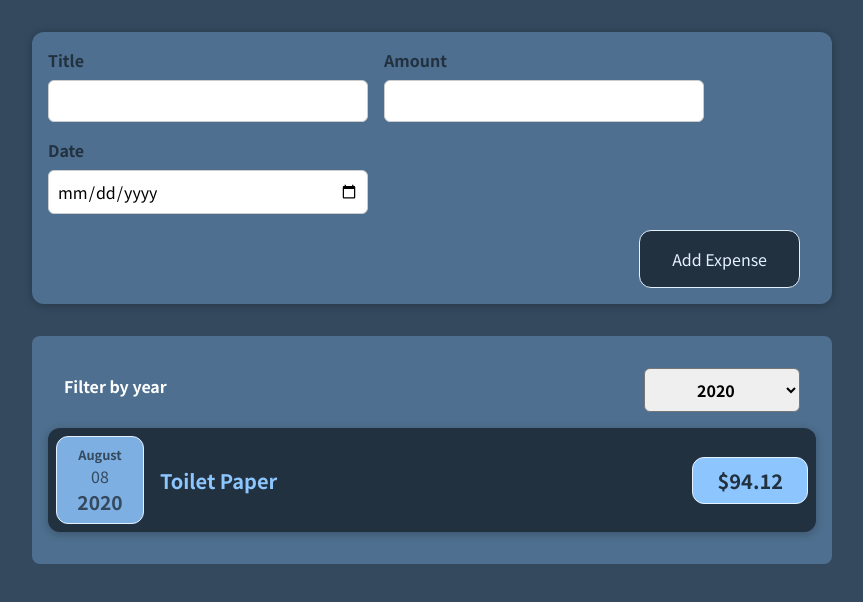
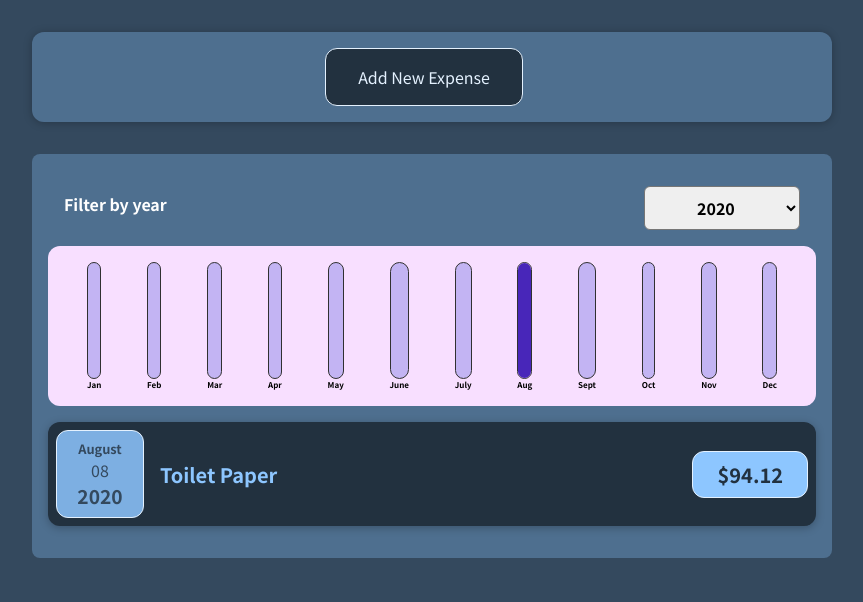
Before and after one commit to shinshilkina/react-the-complete-guide-incl-redux, a React (Create React App) app: page / in a window 1280 px wide. Shown: the top 602 px of the page, without its empty margins (208-1071 px from the left). Built offline with nearby package versions, Linux system fonts and the light colour scheme.

Commit message:
finish capture

```diff
--- /dev/null
+++ b/src/components/Chart/Chart.css
@@ -0,0 +1,9 @@
+.chart {
+  padding: 1rem;
+  border-radius: 12px;
+  background-color: #f8dfff;
+  text-align: center;
+  display: flex;
+  justify-content: space-around;
+  height: 10rem;
+}
--- /dev/null
+++ b/src/components/Chart/Chart.js
@@ -0,0 +1,23 @@
+import React from "react";
+import './Chart.css';
+import ChartBar from "./ChartBar";
+
+function Chart(props) {
+  const dataPointValues = props.dataPoints.map(dataPoint => dataPoint.value);
+  const totalMaximum = Math.max(...dataPointValues);
+
+
+  return (
+    <div className="chart">
+      { props.dataPoints.map(dataPoint =>
+         <ChartBar
+          key={'key' + dataPoint.title}
+          value={dataPoint.value}
+          maxValue={totalMaximum}
+          label={dataPoint.title}
+        />) }
+    </div>
+  )
+}
+
+export default Chart;
--- /dev/null
+++ b/src/components/Chart/ChartBar.css
@@ -0,0 +1,30 @@
+.chart-bar {
+  height: 100%;
+  display: flex;
+  flex-direction: column;
+  align-items: center;
+}
+
+.chart-bar__inner {
+  height: 100%;
+  width: 100%;
+  border: 1px solid #313131;
+  border-radius: 12px;
+  background-color: #c3b4f3;
+  overflow: hidden;
+  display: flex;
+  flex-direction: column;
+  justify-content: flex-end;
+}
+
+.chart-bar__fill {
+  background-color: #4826b9;
+  width: 100%;
+  transition: all 0.3s ease-out;
+}
+
+.chart-bar__label {
+  font-weight: bold;
+  font-size: 0.5rem;
+  text-align: center;
+}
--- /dev/null
+++ b/src/components/Chart/ChartBar.js
@@ -0,0 +1,25 @@
+import React from "react";
+import './ChartBar.css';
+
+function ChartBar(props) {
+  let barFillHeight = '0%';
+
+  if (props.maxValue > 0) {
+    barFillHeight = Math.round((props.value / props.maxValue) * 100) + '%';
+  }
+
+  return (
+    <div className="chart-bar">
+      <div className="chart-bar__inner">
+        <div className="chart-bar__fill"
+          style={{ height: barFillHeight }}
+        />
+      </div>
+      <div className="chart-bar__label">
+        { props.label }
+      </div>
+    </div>
+  )
+}
+
+export default ChartBar;
--- a/src/components/Expenses/Expense/index.js
+++ b/src/components/Expenses/Expense/index.js
@@ -1,6 +1,7 @@
 import { useState } from 'react';
-import ExpenseItem from '../ExpenseItem/index';
+import ExpensesChart from '../ExpensesChart';
 import ExpensesFilter from '../ExpensesFilter';
+import ExpensesList from '../ExpensesList';
 import './index.css';
 
 function Expenses(props) {
@@ -14,25 +15,15 @@
     element.date.getFullYear().toString() === filteredYear
   )
 
-  let expensesContent = <p>No expenses found.</p>;
 
-  if (filteredExpenses.length) {
-    expensesContent = filteredExpenses.map(element => (
-      <ExpenseItem
-        key={element.id}
-        title={element.title}
-        amount={element.amount}
-        date={element.date}
-      />
-    ));
-  }
 
   return <div className="expenses">
     <ExpensesFilter
       selected={filteredYear}
       onChangeFilter={filterChangeHandler}
     />
-    { expensesContent }
+    <ExpensesChart expenses={filteredExpenses} />
+    <ExpensesList items={filteredExpenses}/>
   </div>;
 }
 
--- a/src/components/Expenses/ExpenseItem/index.js
+++ b/src/components/Expenses/ExpenseItem/index.js
@@ -4,6 +4,7 @@
 
 function ExpenseItem(props) {
   return (
+    <li>
       <Card className="expense-item">
         <ExpenseDate date={ props.date } />
         <div className="expense-item__description">
@@ -13,6 +14,7 @@
           </div>
         </div>
       </Card>
+    </li>
   )
 }
 
--- /dev/null
+++ b/src/components/Expenses/ExpensesChart.js
@@ -0,0 +1,21 @@
+import React from "react";
+import Chart from "../Chart/Chart";
+import { MONTHS } from '../../tools/constants';
+
+function ExpensesChart(props) {
+  const chartDataPoints = MONTHS.map((name) => {
+    return {
+      title: name,
+      value: 0,
+    };
+  });
+
+  for (const expense of props.expenses) {
+    const expenseMoths = expense.date.getMonth();
+    chartDataPoints[expenseMoths].value += expense.amount;
+  }
+
+  return <Chart dataPoints={chartDataPoints} />
+}
+
+export default ExpensesChart;
--- /dev/null
+++ b/src/components/Expenses/ExpensesList.css
@@ -0,0 +1,9 @@
+.expenses-list {
+  list-style: none;
+  padding: 0;
+}
+
+.expenses-list__fallback {
+  color: white;
+  text-align: center;
+}
--- /dev/null
+++ b/src/components/Expenses/ExpensesList.js
@@ -0,0 +1,25 @@
+import React from 'react';
+import ExpenseItem from './ExpenseItem';
+
+import './ExpensesList.css';
+
+function ExpensesList(props) {
+
+  if (!props.items.length) {
+    return <p className="expenses-list__fallback">No expenses found.</p>
+  }
+  return <ul className="expenses-list">
+    {
+      props.items.map(element => (
+        <ExpenseItem
+          key={element.id}
+          title={element.title}
+          amount={element.amount}
+          date={element.date}
+        />
+      ))
+    }
+  </ul>
+}
+
+export default ExpensesList;
--- a/src/components/NewExprense/ExpenseForm.js
+++ b/src/components/NewExprense/ExpenseForm.js
@@ -69,7 +69,7 @@
     event.preventDefault();
     const formData = {
       title,
-      amount,
+      amount: +amount,
       date: new Date(date),
     }
 
@@ -78,7 +78,13 @@
     clearForm();
   };
 
-  return <form onSubmit={submitHandler} >
+  const resetHandler = (event) => {
+    event.preventDefault();
+    clearForm();
+    props.onCloseForm();
+  }
+
+  return <form onSubmit={submitHandler} onReset={resetHandler} >
     <div className="new-expense__controls">
       <div className="new-expense__control">
         <label>Title</label>
@@ -109,6 +115,7 @@
       </div>
     </div>
     <div className="new-expense__actions" >
+      <button type='reset'>Close</button>
       <button type='submit'>Add Expense</button>
     </div>
   </form>
--- a/src/components/NewExprense/NewExpense.js
+++ b/src/components/NewExprense/NewExpense.js
@@ -1,9 +1,21 @@
-import React from "react";
+import React, { useState } from "react";
 import ExpenseForm from "./ExpenseForm";
 import './NewExpense.css';
 
 const NewExpense = (props) => {
-  const onSaveDataHandler = (data) => {
+  const [showForm, setShowForm] = useState(false);
+
+  const submitShowFormHandler = event => {
+    event.preventDefault();
+    setShowForm(true)
+  }
+
+  if (!showForm) {
+    return <div className="new-expense">
+      <button onClick={submitShowFormHandler}> Add New Expense </button>
+    </div>
+  }
+  const saveDataHandler = (data) => {
     const exprenseData = {
       ...data,
       id: Math.random().toString(),
@@ -11,9 +23,16 @@
     props.onAddExpense(exprenseData);
   };
 
+  const closeFormHandler = () => {
+    setShowForm(false);
+  }
+
   return (
     <div className="new-expense">
-      <ExpenseForm onSaveData={ onSaveDataHandler }/>
+      <ExpenseForm
+        onSaveData={ saveDataHandler }
+        onCloseForm={ closeFormHandler }
+      />
     </div>
   )
 };
--- a/src/tools/constants.js
+++ b/src/tools/constants.js
@@ -1,5 +1,5 @@
 const MONTHS = ['Jan', 'Feb', 'Mar', 'Apr', 'May', 'June',
-  'July', 'Aug', 'Sept', 'Oct', 'Oct', 'Dec'];
+  'July', 'Aug', 'Sept', 'Oct', 'Nov', 'Dec'];
 
 const DEFAULT_EXPENSES = [
   {
```
Lines whose indentation alone changed are shown as unchanged.
